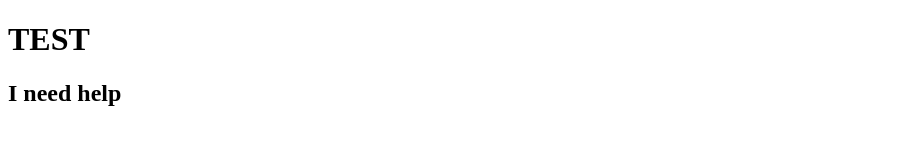
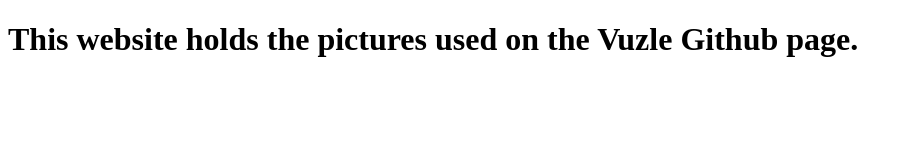
Before and after one commit to DiamondOreMaster/Vuzle-Website, a plain HTML site: page index.html in a window 1280 px wide. Shown: the whole page, without its empty margins (0-912 px from the left). Drawn offline with Linux system fonts and the light colour scheme.

Commit message:
Updated the index.html file

```diff
--- a/index.html
+++ b/index.html
@@ -9,8 +9,7 @@
 </head>
 
 <body>
-    <h1>TEST</h1>
-    <h2> I need help</h2>
+    <h1>This website holds the pictures used on the Vuzle Github page.</h1>
 </body>
 
 </html>
```
